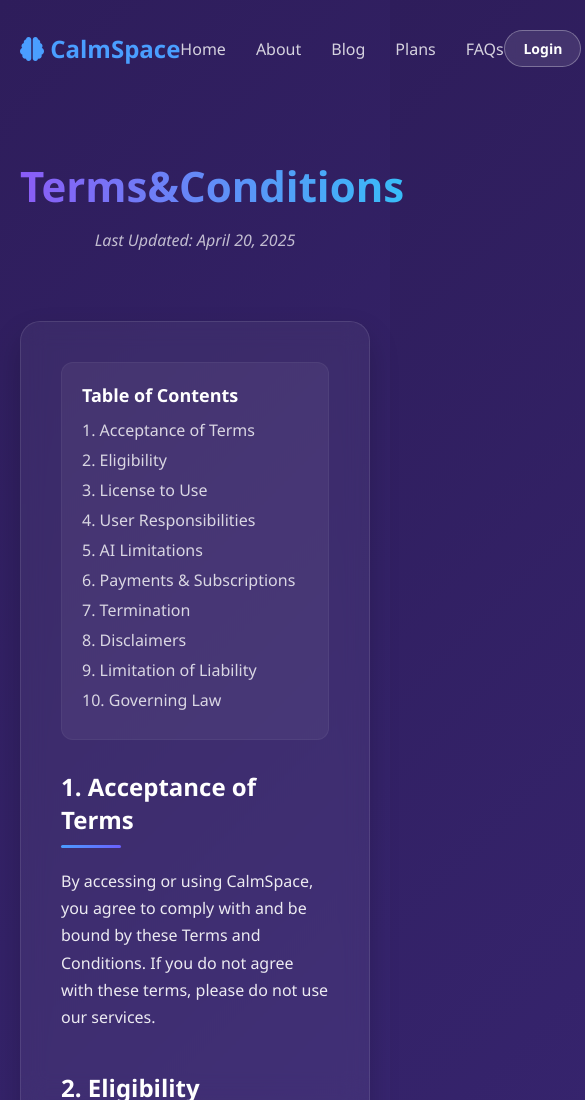
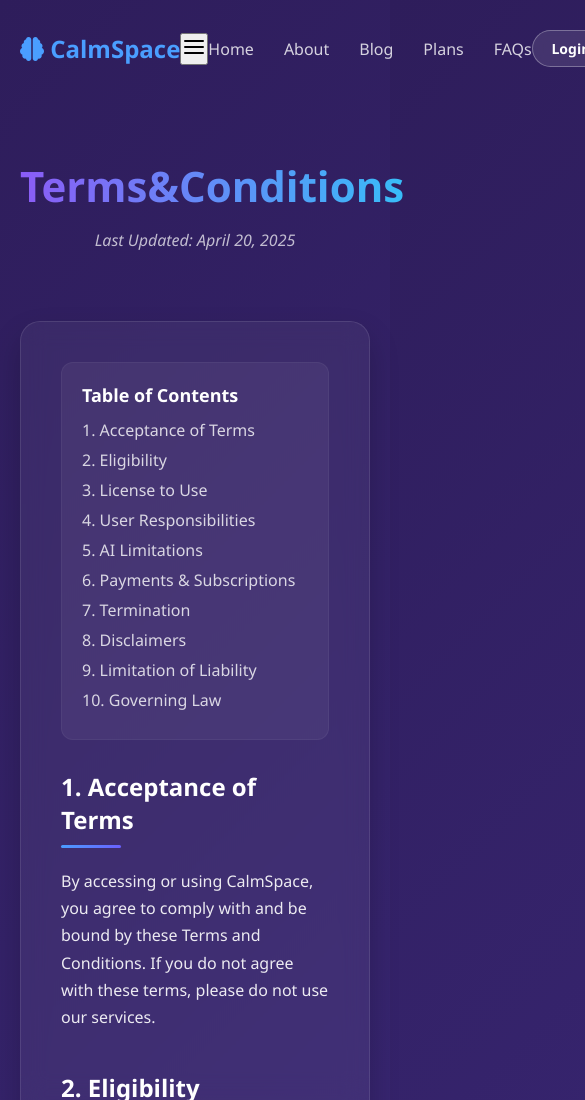
Before and after one commit to sambhav-007/CalmSpace, a website: page terms&condition.html in a window 390 px wide. Shown: the top 1100 px of the page, 585 px wide, since content can reach past the window. Drawn offline with Linux system fonts and the light colour scheme.

Commit message:
Implemented responsive menu toggle for navbar in terms&condition.html

```diff
--- a/terms&condition.html
+++ b/terms&condition.html
@@ -14,6 +14,13 @@
                 <div class="logo" style="color:#4a9eff; font-weight:bold; font-size:24px;">
                     <i class="fas fa-brain"></i>&nbsp;CalmSpace
                 </div>
+                <button class="menu-toggle" aria-label="Toggle navigation menu">
+                    <svg xmlns="http://www.w3.org/2000/svg" width="24" height="24" viewBox="0 0 24 24" fill="none" stroke="currentColor" stroke-width="2" stroke-linecap="round" stroke-linejoin="round">
+                      <line x1="3" y1="12" x2="21" y2="12"></line>
+                      <line x1="3" y1="6" x2="21" y2="6"></line>
+                      <line x1="3" y1="18" x2="21" y2="18"></line>
+                    </svg>
+                </button>
                 <div class="nav-links">
                     <a href="index.html">Home</a>
                     <a href="about.html">About</a>
```
